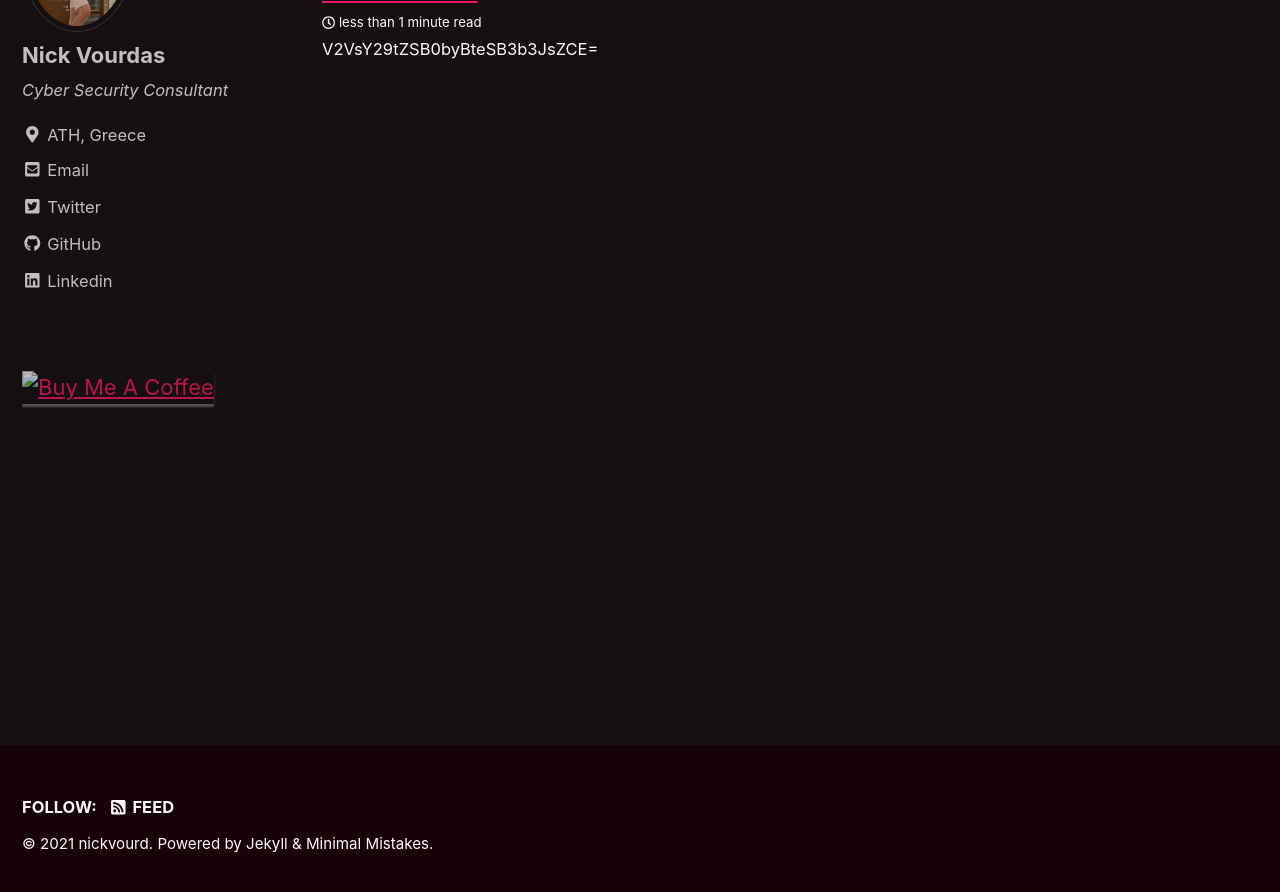
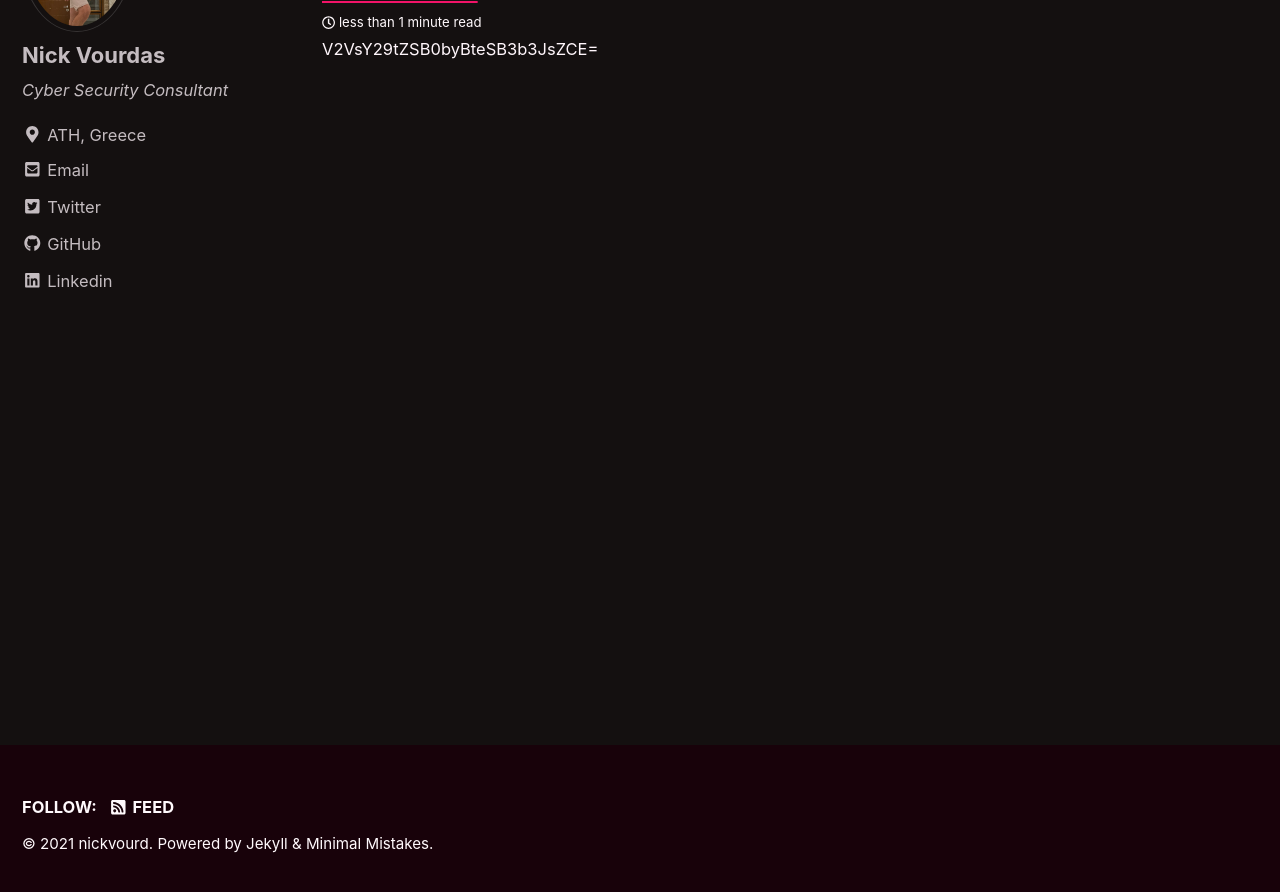
Before and after one commit to nickvourd/nickvourd.github.io, a Jekyll site: the page built from index.html, in a window 1280 px wide and 900 px high, scrolled down 222 px. Shown: the top 892 px of the window. Built offline with Jekyll 4.4.1, drawn with Linux system fonts in a browser that asks for light colours; cached includes are drawn as plain includes; the list of posts is cut into pages by our own code.

Commit message:
Update author-profile.html

```diff
--- a/_includes/author-profile.html
+++ b/_includes/author-profile.html
@@ -269,5 +269,4 @@
     </ul>
     <br><br>
   </div>
-  <a href="https://www.buymeacoffee.com/nickvourd" target="_blank"><img src="https://www.buymeacoffee.com/assets/img/custom_images/orange_img.png" alt="Buy Me A Coffee" style="height: 41px !important;width: 174px !important;box-shadow: 0px 3px 2px 0px rgba(190, 190, 190, 0.5) !important;-webkit-box-shadow: 0px 3px 2px 0px rgba(190, 190, 190, 0.5) !important;" ></a>
 </div>
```
